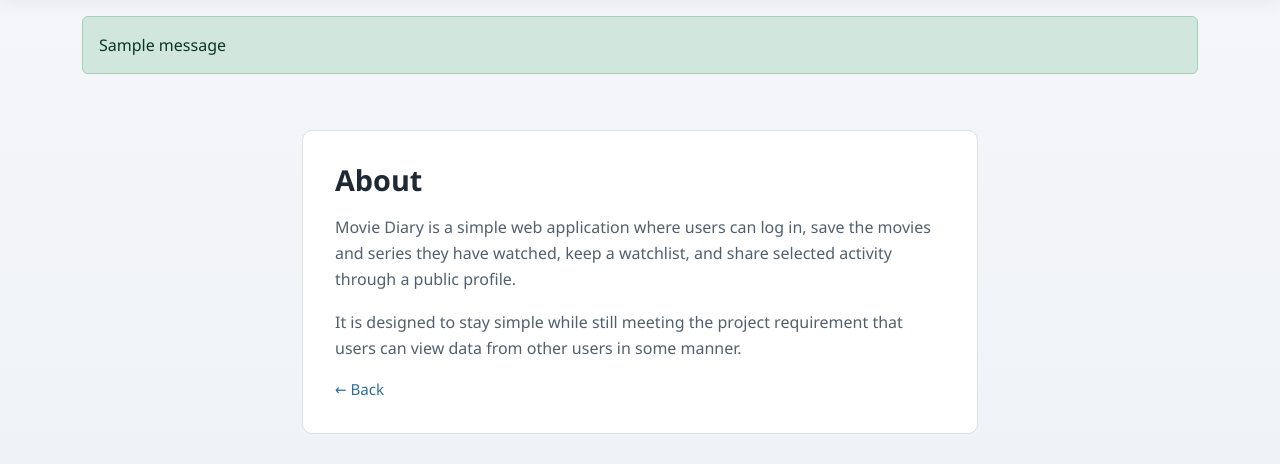
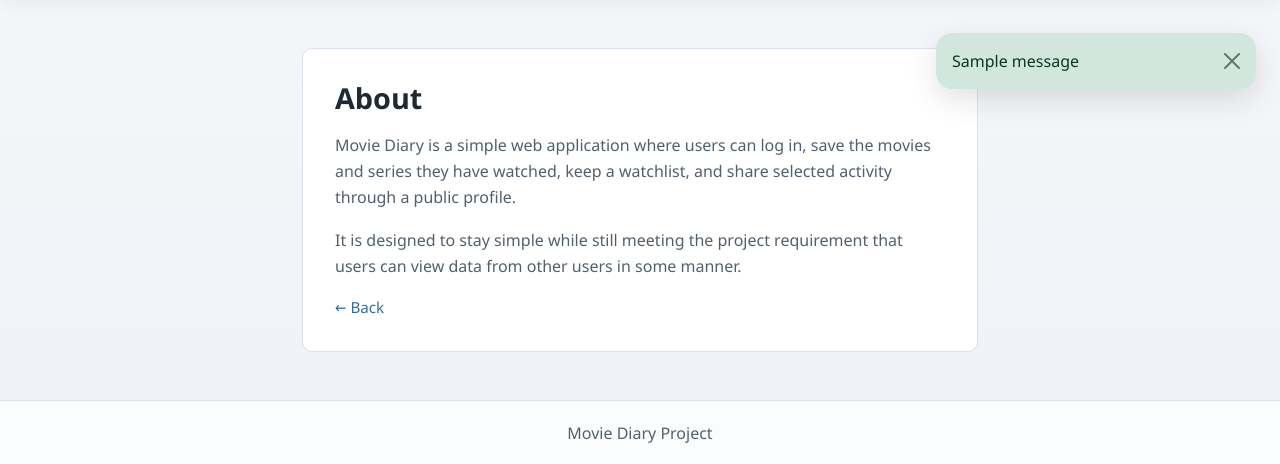
Before and after one commit to wnbmlk/cits3403-group-project, a Flask app: page /about in a window 1280 px wide. Shown: the part 57-521 px from the top of the page. Run offline with Flask 3, Linux system fonts and the light colour scheme; tables that the repository leaves empty hold one stand-in row (values such as "Sample post"); one stand-in notice (Sample message) is shown.

Commit message:
Improve flash message styling and notification UI

```diff
--- a/static/style.css
+++ b/static/style.css
@@ -655,3 +655,33 @@ footer {
     background: rgba(255,255,255,0.75);
     backdrop-filter: blur(10px);
 }
+
+/* Flash messages */
+
+.flash-wrapper {
+    position: fixed;
+    top: 90px;
+    right: 24px;
+    z-index: 9999;
+    width: 320px;
+}
+
+.custom-alert {
+    border: none;
+    border-radius: 16px;
+    box-shadow: 0 10px 30px rgba(0,0,0,0.12);
+    backdrop-filter: blur(10px);
+}
+
+/* Better search UI */
+
+.search-input {
+    border-radius: 14px !important;
+    padding: 14px 16px !important;
+    border: 1px solid rgba(0,0,0,0.08) !important;
+}
+
+.search-input:focus {
+    box-shadow: 0 0 0 0.2rem rgba(13,110,253,0.18) !important;
+    border-color: #0d6efd !important;
+}
--- a/templates/base.html
+++ b/templates/base.html
@@ -44,9 +44,12 @@
 
 {% with messages = get_flashed_messages(with_categories=true) %}
     {% if messages %}
-        <div class="container pt-3">
+        <div class="flash-wrapper">
             {% for category, message in messages %}
-                <div class="alert alert-{{ category }} mb-2" role="alert">{{ message }}</div>
+                <div class="alert alert-{{ category }} alert-dismissible fade show custom-alert" role="alert">
+                    {{ message }}
+                    <button type="button" class="btn-close" data-bs-dismiss="alert"></button>
+                </div>
             {% endfor %}
         </div>
     {% endif %}
```
